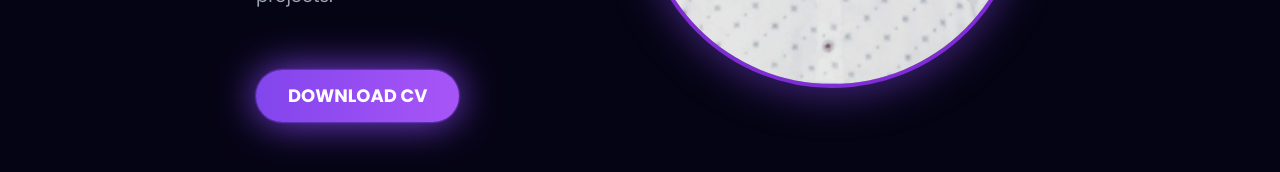
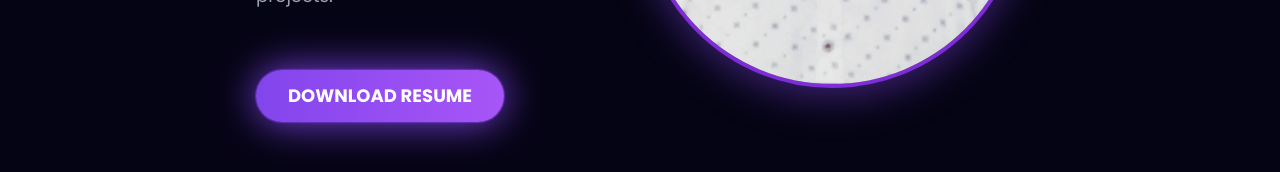
Before and after one commit to Mukulkumar-tech/Mukul-Portfolio, a React (Vite) app: page / in a window 1280 px wide. Shown: the part 698-870 px from the top of the page. Built offline with nearby package versions, Linux system fonts and the light colour scheme.

Commit message:
change in resume

```diff
--- a/src/components/About/About.jsx
+++ b/src/components/About/About.jsx
@@ -53,7 +53,7 @@ const About = () => {
               boxShadow: '0 0 2px #8245ec, 0 0 2px #8245ec, 0 0 40px #8245ec',
             }}
           >
-            DOWNLOAD CV
+            DOWNLOAD RESUME
           </a>
 
         </div>
```
